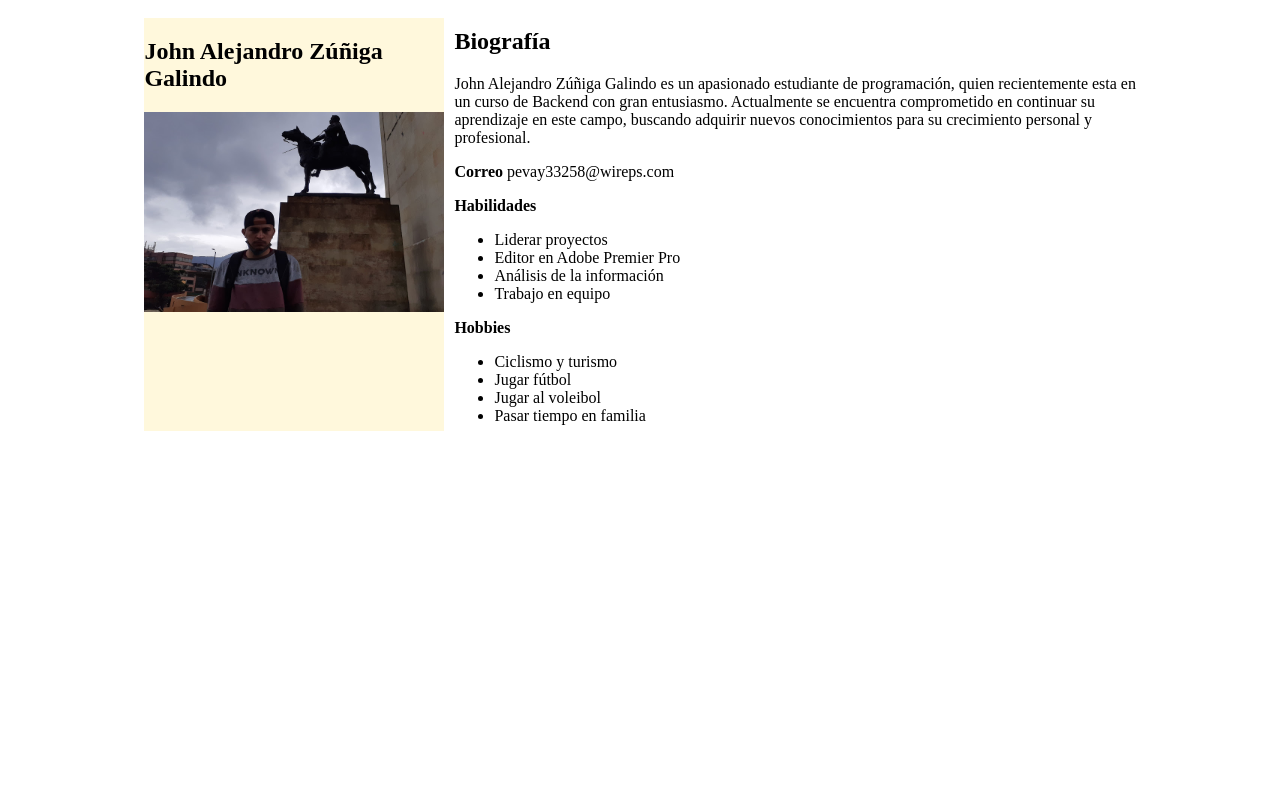
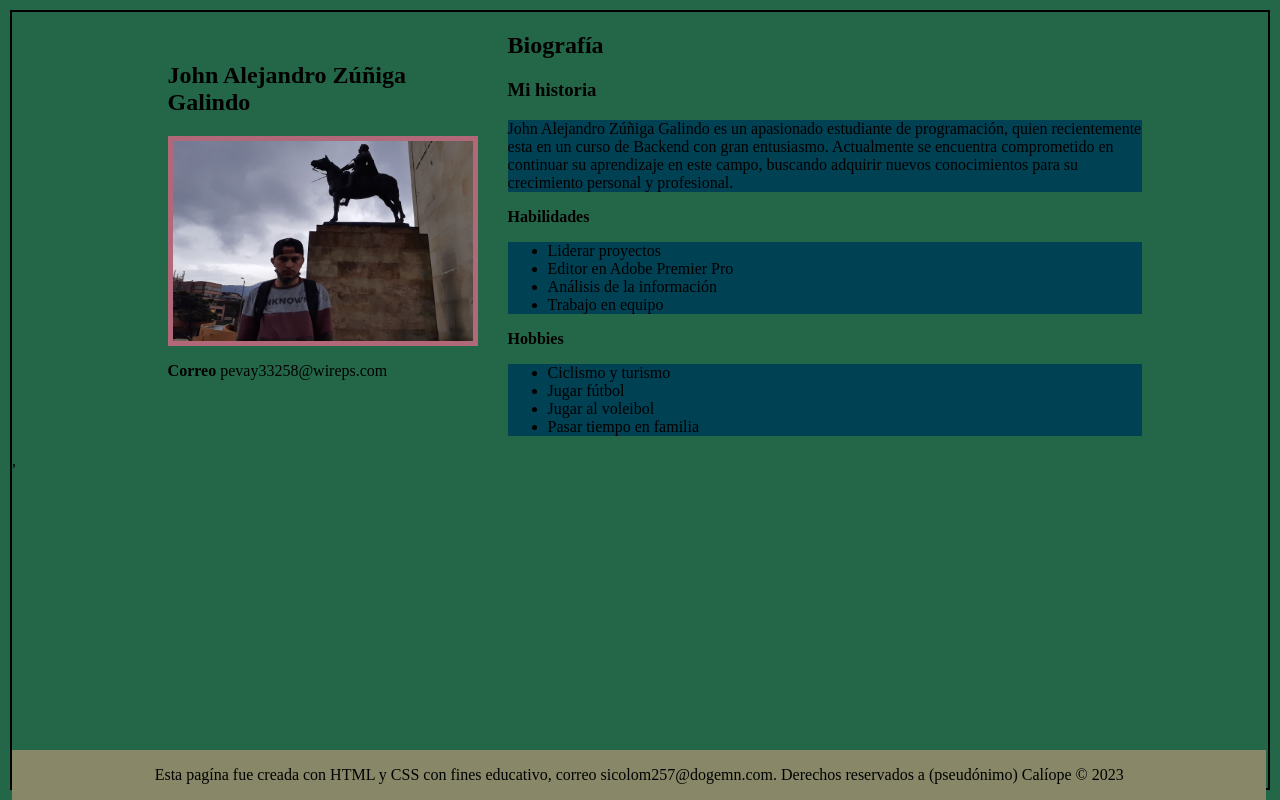
Before and after one commit to Caliope0/Biograf-a, a plain HTML site: page Index.html in a window 1280 px wide. Drawn offline with Linux system fonts and the light colour scheme.

Commit message:
Mi_biografiaHTML

```diff
--- a/Estilos.css
+++ b/Estilos.css
@@ -6,10 +6,52 @@
 }
 .izquierda{
     width: 80%;
-    background-color: cornsilk;
+    background-color: #236648;
     font-family: 'Times New Roman';
-    margin:10px
+    color:  black;
+    margin: 30px;px
 }
 .derecha{
     font-family: 'Times New Roman';
+    color: black;
 }
+body {
+    background-color: #236648;
+
+.elemento {
+        border: 20px solid red;
+      }  }
+
+.izquierda h1 {
+        color: black;
+      }
+.mi-parrafo {
+    background-color: #004154;
+
+}
+.mi-lista{
+background-color:#004154;
+
+}
+.mi-lista-ho{
+    background-color: #004154;
+}
+img {
+    border: 5px solid #b1697a;
+  }
+
+
+
+ body {
+    border: 2px solid black;
+    margin: 10px;
+  }
+
+  footer {
+    text-align: center;
+    position: absolute;
+    bottom: 0;
+    width: 98%;
+    height: 50px;
+    background-color: #888869;
+ }
--- a/Index.html
+++ b/Index.html
@@ -8,23 +8,23 @@
             <section class="izquierda">
                 <h1>John Alejandro Zúñiga Galindo</h1>
                 <img src="imagen/FotoTry.png" style="width: 300px; height: 200px;"/>
+                <div>
+                    <p><b>Correo </b>pevay33258@wireps.com</p>
+                </div>
             </section>
             <section class="derecha">
-                <h1>Biografía</h1>
-
-                <p>John Alejandro Zúñiga Galindo es un apasionado estudiante
+                <h2>Biografía</h2>
+                <div><h3>Mi historia</h3></div>
+                <p class="mi-parrafo">John Alejandro Zúñiga Galindo es un apasionado estudiante
                     de programación, quien recientemente esta en un curso de
                     Backend con gran entusiasmo. Actualmente se encuentra
                     comprometido en continuar su aprendizaje en este campo,
                     buscando adquirir nuevos conocimientos para su
                     crecimiento personal y profesional.</p>
-                <div>
-                        <p><b>Correo </b>pevay33258@wireps.com</p>
-                    </div>
 
                     <div>
                         <p><b>Habilidades</b></p>
-                        <ul>
+                        <ul class="mi-lista">
                             <li>Liderar proyectos</li>
                             <li>Editor en Adobe Premier Pro</li>
                             <li>Análisis de la información</li>
@@ -34,7 +34,7 @@
 
                     <div>
                         <b>Hobbies</b>
-                        <ul>
+                        <ul class="mi-lista-ho">
                             <li>Ciclismo y turismo</li>
                             <li>Jugar fútbol</li>
                             <li>Jugar al voleibol</li>
@@ -43,5 +43,10 @@
                     </div>
                 </section>
         </div>
+        <footer>
+            <p>Esta pagína fue creada con HTML y CSS con fines educativo,
+                correo sicolom257@dogemn.com. Derechos reservados a (pseudónimo)
+                Calíope &copy; 2023</p>
+        </footer>
     </body>
-</html>
+</html>,
```
